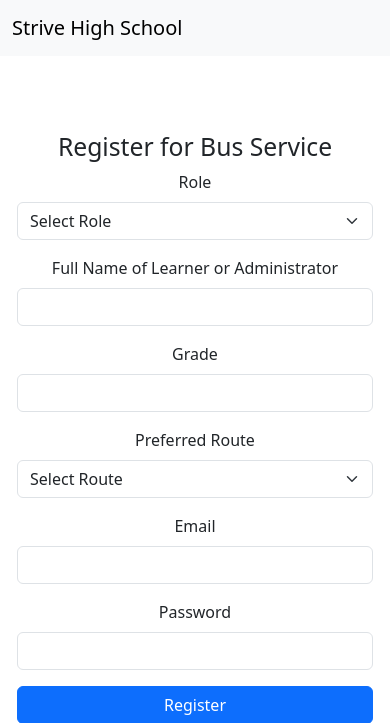
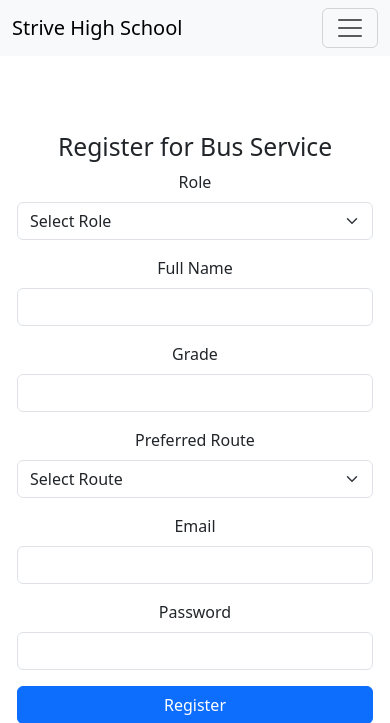
Before and after one commit to Taehillah/strivehighschool, a PHP site: page /register.php in a window 390 px wide. Shown: the top 723 px of the page. Run offline with PHP 8.4, Linux system fonts and the light colour scheme; some libraries are stand-ins or nearby versions.

Commit message:
humburger menu responsive

```diff
--- a/register.php
+++ b/register.php
@@ -53,9 +53,6 @@ if ($_SERVER["REQUEST_METHOD"] == "POST") {
 }
 ?>
 
-
-
-
 <!DOCTYPE html>
 <html lang="en">
 <head>
@@ -70,6 +67,9 @@ if ($_SERVER["REQUEST_METHOD"] == "POST") {
     <nav class="navbar navbar-expand-lg navbar-light bg-light">
         <div class="container">
             <a class="navbar-brand" href="index.php">Strive High School</a>
+            <button class="navbar-toggler" type="button" data-bs-toggle="collapse" data-bs-target="#navbarNav" aria-controls="navbarNav" aria-expanded="false" aria-label="Toggle navigation">
+                <span class="navbar-toggler-icon"></span>
+            </button>
             <div class="collapse navbar-collapse" id="navbarNav">
                 <ul class="navbar-nav ms-auto">
                     <li class="nav-item"><a class="nav-link" href="index.php">Home</a></li>
@@ -105,7 +105,7 @@ if ($_SERVER["REQUEST_METHOD"] == "POST") {
                     </select>
                 </div>
                 <div class="mb-3">
-                    <label for="fullName" class="form-label">Full Name of Learner or Administrator</label>
+                    <label for="fullName" class="form-label">Full Name</label>
                     <input type="text" class="form-control" id="fullName" name="fullName" required>
                 </div>
                 <div class="mb-3">
@@ -121,7 +121,6 @@ if ($_SERVER["REQUEST_METHOD"] == "POST") {
                         <option value="Centurion">Centurion</option>
                     </select>
                 </div>
-
                 <div class="mb-3">
                     <label for="email" class="form-label">Email</label>
                     <input type="email" class="form-control" id="email" name="email" required>
@@ -141,5 +140,8 @@ if ($_SERVER["REQUEST_METHOD"] == "POST") {
             <span>© <?php echo date("Y"); ?> Strive High School. All rights reserved.</span>
         </div>
     </footer>
+
+    <!-- Bootstrap JS -->
+    <script src="https://cdnjs.cloudflare.com/ajax/libs/bootstrap/5.3.0/js/bootstrap.bundle.min.js"></script>
 </body>
 </html>
```
Lines whose indentation alone changed are shown as unchanged.
